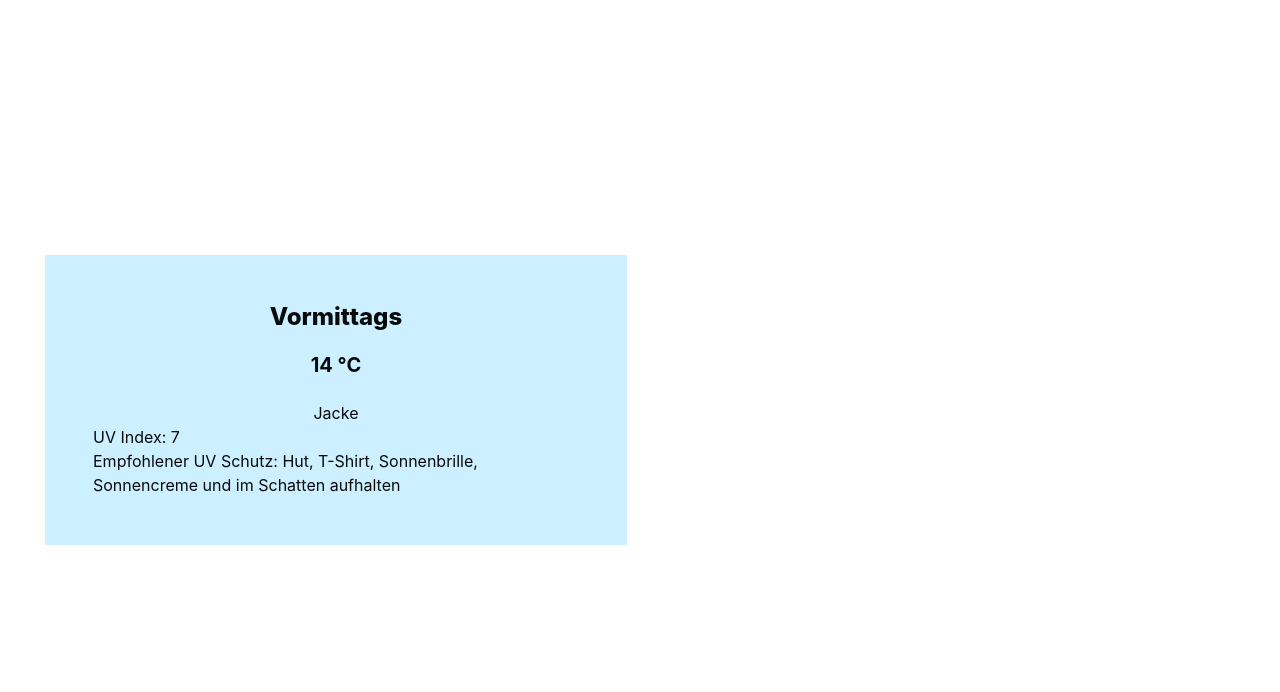
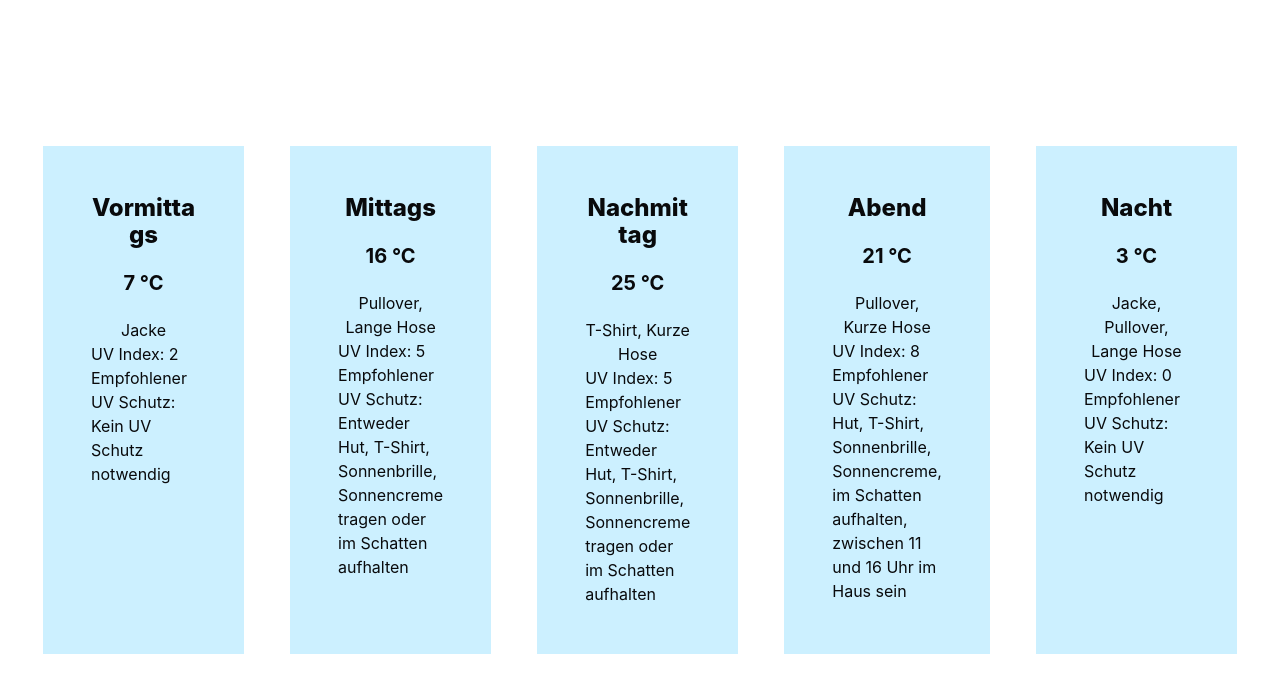
Before and after one commit to Palio2022/WeatherWear, a Vue app: page / in a window 1280 px wide. Shown: the top 692 px of the page. Built offline with nearby package versions, Linux system fonts and the light colour scheme.

Commit message:
create prototype

```diff
--- a/src/assets/main.css
+++ b/src/assets/main.css
@@ -2,7 +2,7 @@
 @import 'bulma/css/bulma.css';
 
 #app {
-  max-width: 1280px;
+  /*max-width: 1280px;*/
   margin: 0 auto;
   padding: 2rem;
   font-weight: normal;
@@ -29,7 +29,7 @@ a,
   }
 
   #app {
-    display: grid;
+    /*display: grid;*/
     grid-template-columns: 1fr 1fr;
     padding: 0 2rem;
   }
--- a/src/components/kachel.vue
+++ b/src/components/kachel.vue
@@ -3,7 +3,7 @@
     <div class="hero-body has-background-info-light has-text-black">
       <div class="has-text-centered">
         <div class="title is-4 has-text-black"> {{this.daytime}}</div>
-        <div class="title is-5 has-text-weight-bold has-text-black"> 14 °C</div>
+        <div class="title is-5 has-text-weight-bold has-text-black"> {{ this.temperature }} °C</div>
 <!--        <div><img src="" alt="Kleidungsstück"></div>-->
         <div>{{ kleidungsstueck }}</div>
       </div>
@@ -70,6 +70,7 @@ export default {
 
 <style>
 .border{
+  margin: 10px;
   padding: 10px;
   border-style: solid;
   border-color: white;
--- a/src/views/HomeView.vue
+++ b/src/views/HomeView.vue
@@ -8,7 +8,11 @@ export default defineComponent({
 </script>
 
 <template>
-  <main>
-    <kachel daytime="Vormittags" uv-index="7" weathertyp="rain" temperature="-11"></kachel>
+  <main class="columns is-fullwidth">
+    <kachel class="column" daytime="Vormittags" uv-index="2" weathertyp="rain" temperature="7"></kachel>
+    <kachel class="column" daytime="Mittags" uv-index="5" weathertyp="sun" temperature="16"></kachel>
+    <kachel class="column" daytime="Nachmittag" uv-index="5" weathertyp="sun" temperature="25"></kachel>
+    <kachel class="column" daytime="Abend" uv-index="8" weathertyp="sun" temperature="21"></kachel>
+    <kachel class="column" daytime="Nacht" uv-index="0" weathertyp="sun" temperature="3"></kachel>
   </main>
 </template>
```
